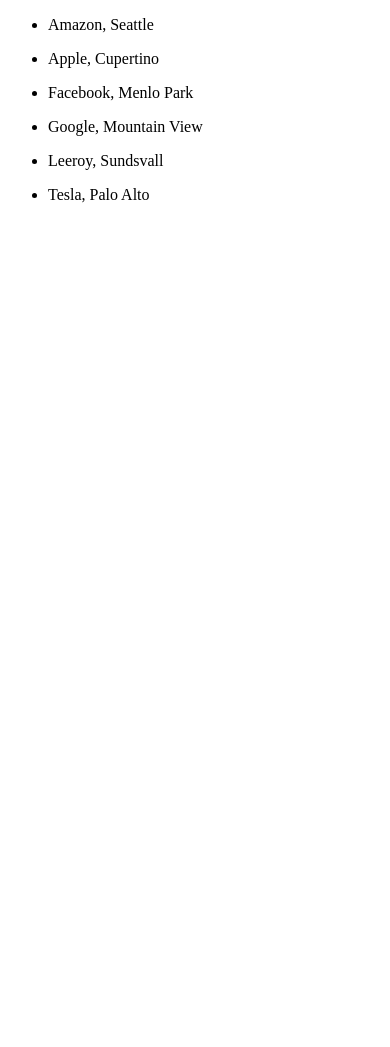
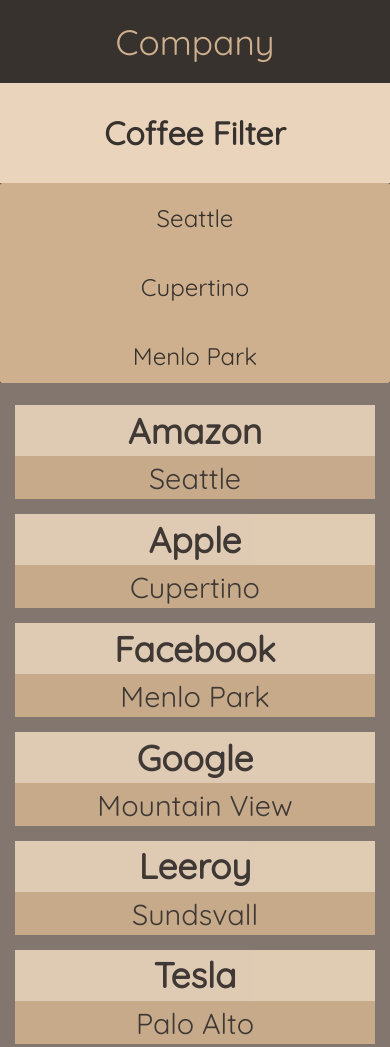
Before and after one commit to TurquoiseWater/javascript-interview-exercises-public, a plain HTML site: page index.html in a window 390 px wide. Shown: the top 1047 px of the page. Before the commit the page ends 844 px from the top, so only its background shows below. Drawn offline with nearby package versions, Linux system fonts and the light colour scheme.

Commit message:
Add files via upload

```diff
--- a/index.html
+++ b/index.html
@@ -6,12 +6,27 @@
   <meta http-equiv="X-UA-Compatible" content="ie=edge">
   <title>Hi, we are Leeroy</title>
 
-  <!-- still using jQuery for exercise 3 -->
+  <!-- still using jQuery for exercise 4 -->
 
   <script src="https://ajax.googleapis.com/ajax/libs/jquery/3.2.1/jquery.min.js"></script>
 
+  <!-- styling -->
+  <link rel="stylesheet" type="text/css" href="style.css">
+  <link href="https://fonts.googleapis.com/css?family=Quicksand" rel="stylesheet">
+
+
 </head>
 <body>
+<div id="header">
+<h1 id="header-text" class="center">Company</h1>
+	<button id="filterBtn">Coffee Filter</button>
+	<!-- filter -->
+	<select id="options" class="center" multiple="multiple">
+	</select>
+
+</div>
+<br><br>
+
   <ul id="list"></ul>
   <script src="script.js"></script>
 </body>
--- a/script.js
+++ b/script.js
@@ -6,34 +6,67 @@
 		{id: 3, name: 'Facebook', location: 'Menlo Park'},
 		{id: 4, name: 'Google', location: 'Mountain View'},
 		{id: 5, name: 'Leeroy', location: 'Sundsvall'},
-    {id: 6, name: 'Tesla', location: 'Palo Alto'}
+		{id: 6, name: 'Tesla', location: 'Palo Alto'},
+		{id: 7, name: 'SCA', location: 'Sundsvall'},
+		{id: 8, name: 'Zillow', location: 'Seattle'},
+		{id: 9, name: 'Starbucks', location: 'Seattle'}
 	]
 
-  var listOfCompanies = $('ul#list')
+	// unique locations array for filter
+	const unique = [...new Set(companies.map(item => item.location))];
 
-  // iterate through the companies
-  var worldsBestCompanies = $.map(companies, function(company, idx) {
+	// filter selector
+	var options = $("#options");
 
+	// create options for the filter
+	$.map(unique, function(company, idx) {
+		 options.append($("<option/>").addClass('option').val(unique[idx]).text(unique[idx]));
+	});
+
+	// iteration
+	var displayerFunc = function displayCompanies(company, idx) {
+
+			// create new items
 			var li = $('<li/>')
-				.addClass('li-item')
-				.attr('role', 'listitem')
+				.addClass('li-item center')
+				.attr('id', company.location)
+				.click(function() {
+				$('#header-text').text(company.name);
+				})
 				.appendTo(listOfCompanies);
 			var liText = $('</p>')
 				.addClass('li-name')
 				.attr('role', 'text')
-				.text(companies[idx].name + ", " + company.location)
-				// This works for 100 000 items as well.
-				.click(function() {
-				 alert("You clicked on: " + company.name);
-				})
+				.text(company.name)
 				.appendTo(li);
+			var liText2 = $('</p>')
+				.addClass('li-location')
+				.attr('role', 'text')
+				.text(company.location)
+				.appendTo(li);
+	}
+
+	// unordered list
+	var listOfCompanies = $('ul#list')
+
+	// Iterate through the companies with displayerFunc
+	var worldsBestCompanies = $.map(companies, displayerFunc);
+
+	// filter button
+    $("#filterBtn").click(function(){
+
+			// get the selected options
+			var getChoice = $("#options").val();
+			// filter companies array
+			var filteredArray = $.grep(companies, function(element) {
+				return $.inArray(element.location, getChoice) >= 0;
+			});
+			// delete all previous items
+			$("li").remove(".li-item");
+
+			// Iterate again
+			var worldsBestCompanies = $.map(filteredArray, displayerFunc);
 
     });
 
-	/*
-	I would probably use ajax and let the client request parts of the 100 000 records with the help of a filter.
-	Better to let servers do the heavy stuff. Too much calculation in a mobile browsers might not be ideal.
-	The user will hardly ever read all the 100,000 records and data transfer should stay as low as possible.
-	*/
-
 })()
--- /dev/null
+++ b/style.css
@@ -0,0 +1,219 @@
+*{
+	margin:0px;
+	padding:0px;
+	box-sizing:border-box;
+}
+body{
+	background-color:#82766E;
+	margin:0px;
+	padding:0px;
+	box-sizing:border-box;
+	max-width:100%;
+	min-width:100%;
+	min-height:100%;
+}
+
+.center{
+	margin: auto;
+	width:50%;
+	padding:0px;
+	text-align:center;
+}
+#header-text{
+	color:#CEB08E;
+	font-size:3.8em;
+	font-weight:lighter;
+	text-align:center;
+	padding:2%;
+}
+#header{
+	background-color: #38322F;
+	font-family: 'Quicksand', sans-serif;
+	margin:0px;
+	height:auto;
+	min-height:10vh;
+	width:100vw;
+	position:fixed;
+	top:0px;
+}
+
+#list{
+	border:0px solid #fff;
+	width:100%;
+	float:left;
+	position:relative;
+	top:310px;
+	z-index:-1;
+	padding:2%;
+}
+.li-item{
+	border-bottom:0px solid #38322F;
+	width:50%;
+	list-style:none;
+	padding:1%;
+	padding-top:2%;
+	padding-bottom:2%;
+	-webkit-transition: 1.6s; /* For Safari 3.1 to 6.0 */
+    transition: 1.6s;
+}
+
+.li-item:hover{
+	// border-bottom:1px solid #EBD7C1;
+	cursor:pointer;
+}
+.li-name{
+	font-size:2.2em;
+	color: #38322F;
+	font-weight:bold;
+	font-family: 'Quicksand', sans-serif;
+	padding-top:1%;
+	padding-bottom:1%;
+	background:#EAD4BB;
+	opacity:0.9;
+	-webkit-transition: 0.6s; /* For Safari 3.1 to 6.0 */
+    transition: 0.6s;
+}
+.li-location{
+	font-size:1.8em;
+	color: #38322F;
+	font-family: 'Quicksand', serif;
+	padding-top:1%;
+	padding-bottom:1%;
+	background:#CEB08E;
+	opacity:0.9;
+	-webkit-transition: 0.6s; /* For Safari 3.1 to 6.0 */
+    transition: 0.6s;
+}
+.li-item:hover .li-name{
+	color: #EBD7C1;
+	background:none;
+	opacity:1;
+}
+.li-item:hover .li-location{
+	color: #EBD7C1;
+	background:none;
+	opacity:1;
+}
+
+
+/* filter */
+#filterBtn{
+    background-color: #EAD4BB; /* Cream */
+    border: none;
+    color: #38322F;
+	min-width:50%;
+	width:50vw;
+	min-height:240px;
+	padding:2%;
+    text-align: center;
+    text-decoration: none;
+    display: inline-block;
+    font-size: 2em;
+	font-weight:bold;
+	font-family: 'Quicksand', sans-serif;
+	float:left;
+	position:relative;
+
+}
+#filterBtn:hover{
+    background-color: #EFDFCD; /* LightCream */
+	color: #38322F;
+	cursor:pointer;
+}
+
+#options{
+	border:0px;
+	background-color:#CEB08E;
+	width:50vw;
+	height:20vh;
+	min-height:240px;
+	outline: none;
+	float:left;
+	position:relative;
+}
+
+.option{
+	list-style:none;
+	color:#38322F;
+	font-family: 'Quicksand', sans-serif;
+	font-size:2em;
+	font-weight:100;
+	padding:1.5%;
+}
+.option:hover{
+	list-style:none;
+	color:#EAD4BB;
+	font-size:2em;
+	font-weight:100;
+	cursor:pointer;
+}
+.option:active, .option:focus{
+	list-style:none;
+	color:#EAD4BB;
+	font-size:2em;
+	font-weight:100;
+	cursor:pointer;
+}
+.selected{
+	border: 1px solid #888;
+	background-color: #38322F;
+	color:#EFDFCD;
+}
+
+@media only screen and (max-width: 600px) {
+
+    #list {
+	padding:1%;
+	margin:0px;
+	width:100vw;
+	padding:3%;
+	top:350px;
+    }
+	#filterBtn{
+	width:100%;
+	max-height:150px;
+	min-height:100px;
+	margin:0px;
+	}
+	#options{
+	width:100%;
+	margin:0px;
+	max-height:50vh;
+	min-height:200px;
+	}
+	#header-text{
+	color:#CEB08E;
+	font-size:2.2em;
+	font-weight:lighter;
+	text-align:center;
+	padding-top:5%;
+	padding-bottom:5%;
+	}
+	p{
+	margin:0px;
+	padding:0px;
+	font-size:16px;
+	border:0px solid #000;
+	background:#fff;
+	}
+	.li-item{
+	border-bottom:0px solid #38322F;
+	width:100%;
+	}
+	.option{
+	font-size:1.8em;
+	padding-top:5%;
+	padding-bottom:5%;
+	}
+	.option:hover{
+	color:#EAD4BB;
+	font-size:1.8em;
+	cursor:pointer;
+	}
+	.option:active, .option:focus{
+	color:#EAD4BB;
+	font-size:1.8em;
+	cursor:pointer;
+	}
+
+}
```
Lines whose indentation alone changed are shown as unchanged.
